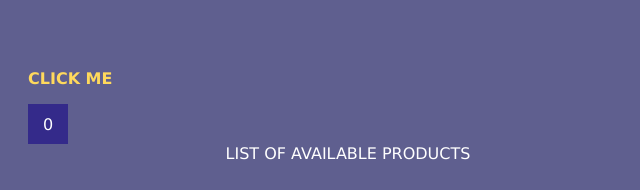
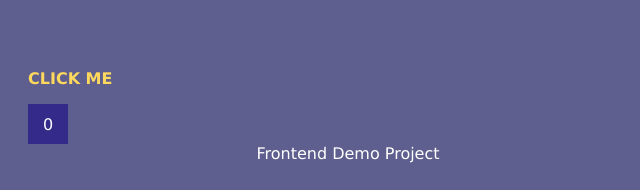
Before and after one commit to michns/Web-Dev-repository, a plain HTML site: page index.html in a window 1280 px wide. Shown: the top 190 px of the page, 292-932 px from the left. Drawn offline with Linux system fonts and the light colour scheme.

Commit message:
Update index.html

```diff
--- a/index.html
+++ b/index.html
@@ -14,7 +14,7 @@
                 <p>CLICK ME</p>
                 <span>0</span>
             </div>
-            <div class="headline">LIST OF AVAILABLE PRODUCTS</div>
+            <div class="headline">Frontend Demo Project</div>
 
         </header>
 
```
